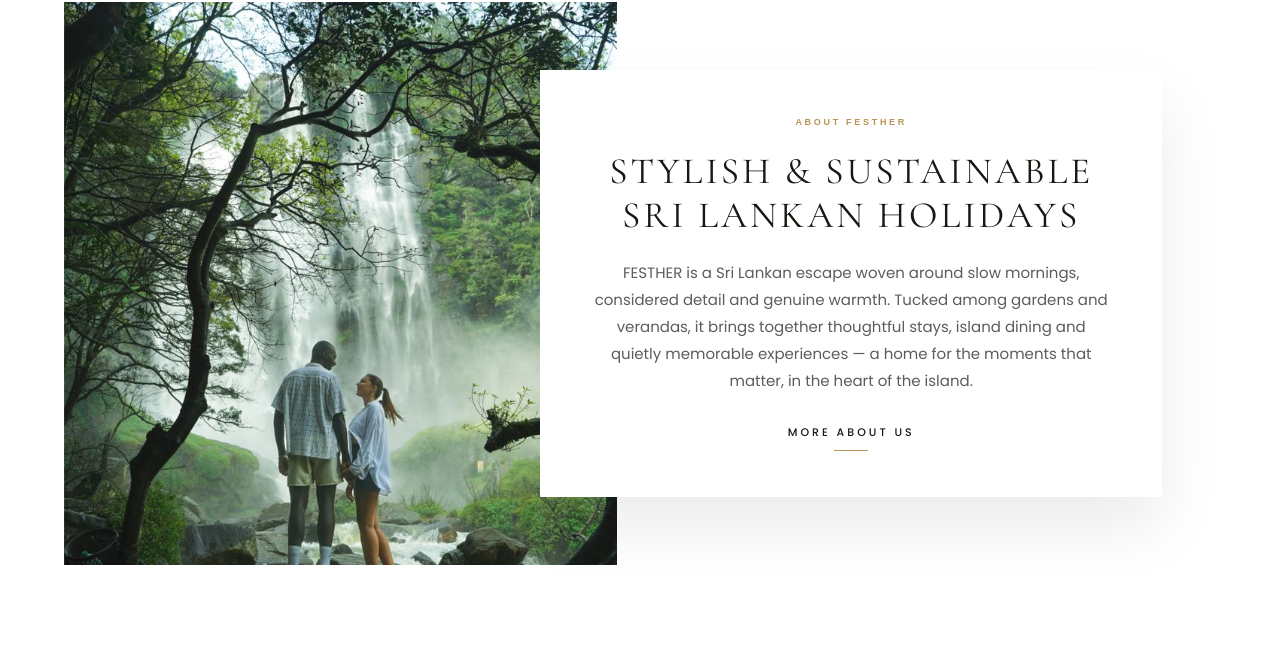
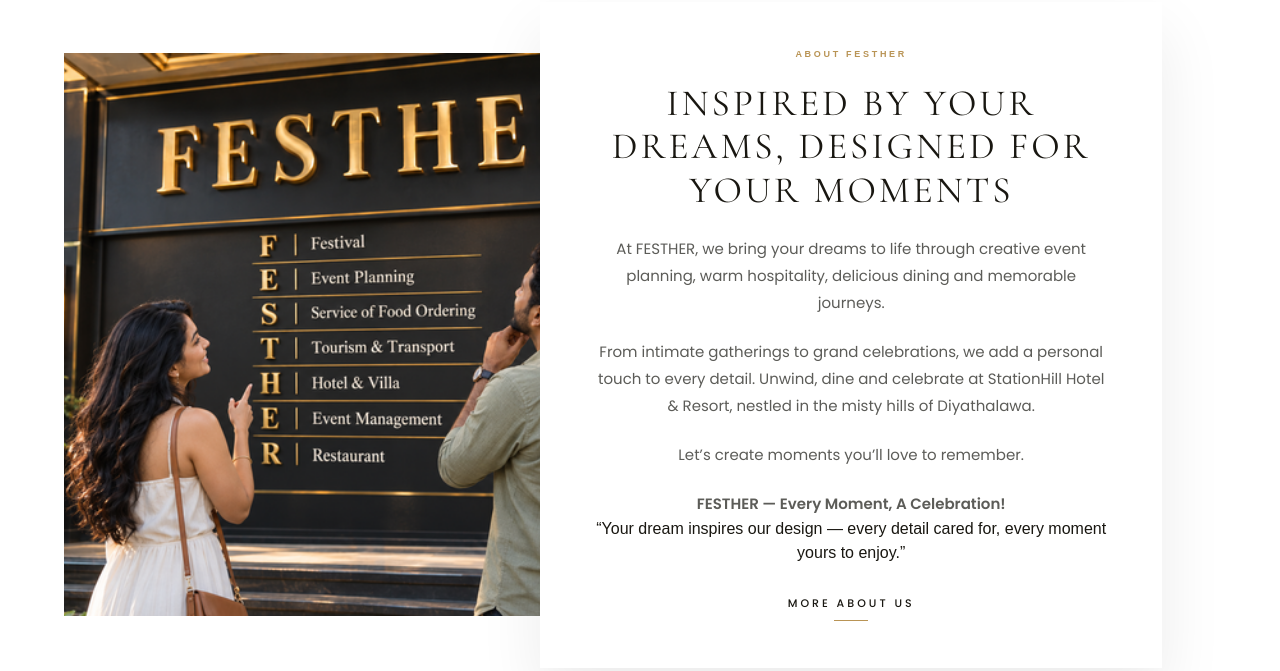
Before and after one commit to CorexIT/FESTHER-Frontend, a Next.js app: page / in a window 1280 px wide. Shown: the part 862-1533 px from the top of the page. Built offline with nearby package versions, Linux system fonts and the light colour scheme; no server answers.

Commit message:
update about page description & image

```diff
--- a/app/components/AboutPreview.tsx
+++ b/app/components/AboutPreview.tsx
@@ -25,8 +25,8 @@
         >
           {/* eslint-disable-next-line @next/next/no-img-element */}
           <img
-            src="/boburu/boburu_2.jpg"
-            alt="FESTHER — quiet corners set among the Sri Lankan landscape"
+            src="/abotpage.png"
+            alt="FESTHER hospitality, celebrations, delicious food and scenic stays at Station Hill"
             loading="lazy"
             decoding="async"
           />
@@ -37,16 +37,29 @@
             About FESTHER
           </motion.p>
           <motion.h2 {...rise(0.18)}>
-            Stylish &amp; Sustainable
-            <br />
-            Sri Lankan Holidays
+            Inspired by your dreams, designed for your moments
           </motion.h2>
-          <motion.p className="about-preview-desc" {...rise(0.28)}>
-            FESTHER is a Sri Lankan escape woven around slow mornings, considered detail and genuine warmth. Tucked
-            among gardens and verandas, it brings together thoughtful stays, island dining and quietly memorable
-            experiences — a home for the moments that matter, in the heart of the island.
+          <motion.p className="about-preview-desc" {...rise(0.26)}>
+            At FESTHER, we bring your dreams to life through creative event planning, warm hospitality, delicious
+            dining and memorable journeys.
           </motion.p>
-          <motion.div {...rise(0.38)}>
+          <motion.p className="about-preview-desc" {...rise(0.32)}>
+            From intimate gatherings to grand celebrations, we add a personal touch to every detail. Unwind, dine and
+            celebrate at StationHill Hotel &amp; Resort, nestled in the misty hills of Diyathalawa.
+          </motion.p>
+          <motion.p className="about-preview-desc" {...rise(0.36)}>
+            Let&rsquo;s create moments you&rsquo;ll love to remember.
+          </motion.p>
+          <motion.p className="about-preview-desc" {...rise(0.4)}>
+            <strong>FESTHER &mdash; Every Moment, A Celebration!</strong>
+          </motion.p>
+          <motion.div className="about-preview-quote" {...rise(0.44)}>
+            <blockquote className="about-preview-quote-text">
+              &ldquo;Your dream inspires our design &mdash; every detail cared for, every moment yours to
+              enjoy.&rdquo;
+            </blockquote>
+          </motion.div>
+          <motion.div {...rise(0.44)}>
             <Link className="about-preview-cta" href="/about">
               More About Us
             </Link>
```
Also changed, not shown: public/abotpage.png (added).
